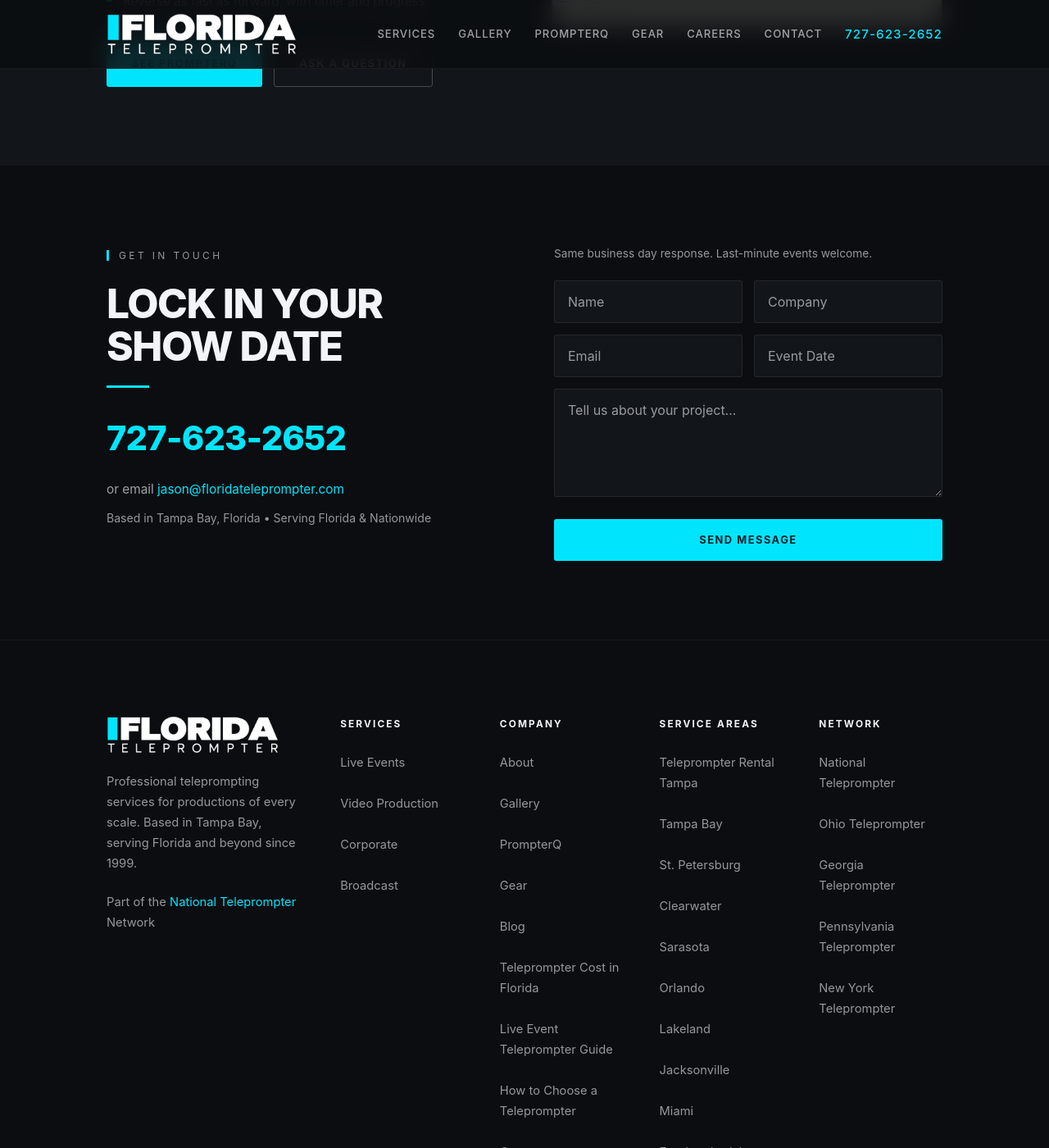
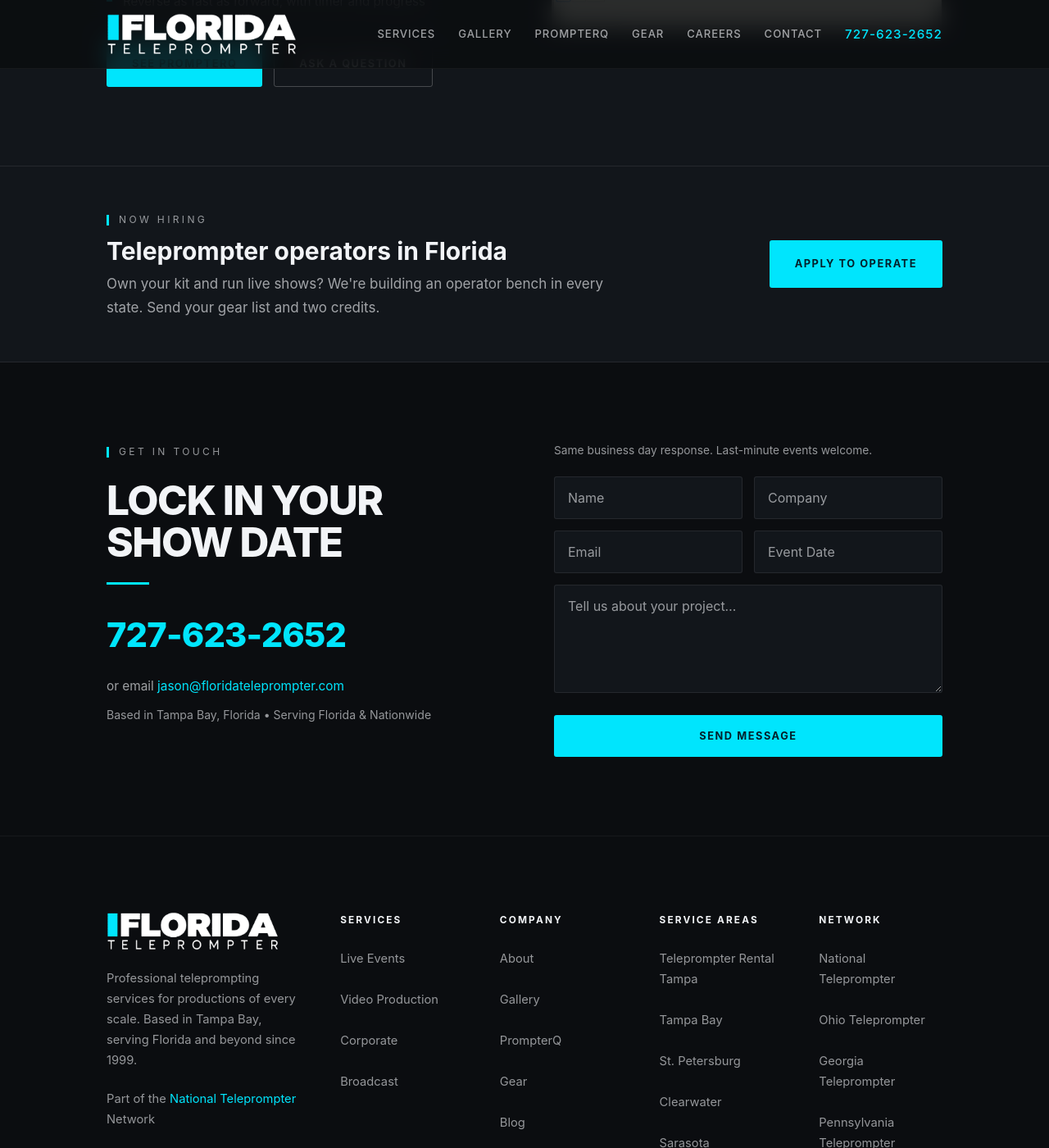
Before and after one commit to jasproj/floridateleprompter, a Jekyll site: the page index.html, which Jekyll copies as it is, in a window 1280 px wide and 1400 px high, scrolled down 7626 px. Shown: the whole window at 82% size. Built offline with Jekyll 4.4.1, drawn with Linux system fonts in a browser that asks for light colours.

Commit message:
feat: "Now Hiring Operators" band above the contact section (#37)
A visible operator-recruiting callout on the home page. Until now the only
path to the application form was a footer link. The band names the state,
says what we want (own kit, live-show experience, gear list + two credits)
and sends applicants to the existing careers page. Styled with the site's
own CSS variables; no new colors, fonts or scripts. Verified at 1280 and
390 wide.


Claude-Session: https://claude.ai/code/session_01SW4oYwAA8ZEcmkVZYUBX96

Co-authored-by: Claude Fable 5.1 <noreply@anthropic.com>

```diff
--- a/index.html
+++ b/index.html
@@ -582,7 +582,14 @@
             .hero-vp { max-width: 46ch; }
             .nav-links a { display: block; }
         }
-</style>
+
+        /* Hiring band */
+        .hiring { padding: clamp(36px, 4vw, 56px) 0; background: var(--surface); border-top: 1px solid var(--line); border-bottom: 1px solid var(--line); }
+        .hiring-wrap { display: flex; align-items: center; justify-content: space-between; gap: 28px; flex-wrap: wrap; }
+        .hiring-title { font-size: clamp(22px, 2.6vw, 30px); line-height: 1.15; margin: 6px 0 8px; }
+        .hiring-text { color: var(--text-dim); margin: 0; max-width: 60ch; }
+        .hiring .btn { white-space: nowrap; }
+    </style>
 </head>
 <body>
 
@@ -917,6 +924,18 @@
         </div>
     </section>
 
+        <!-- Hiring -->
+    <section class="hiring" id="hiring" aria-label="Now hiring teleprompter operators">
+        <div class="wrap hiring-wrap">
+            <div>
+                <span class="eyebrow">Now Hiring</span>
+                <h2 class="hiring-title">Teleprompter operators in Florida</h2>
+                <p class="hiring-text">Own your kit and run live shows? We're building an operator bench in every state. Send your gear list and two credits.</p>
+            </div>
+            <a href="https://nationalteleprompter.com/careers.html" class="btn btn-primary">Apply to operate</a>
+        </div>
+    </section>
+
     <!-- Contact -->
     <section class="contact" id="contact">
         <div class="wrap">
```
